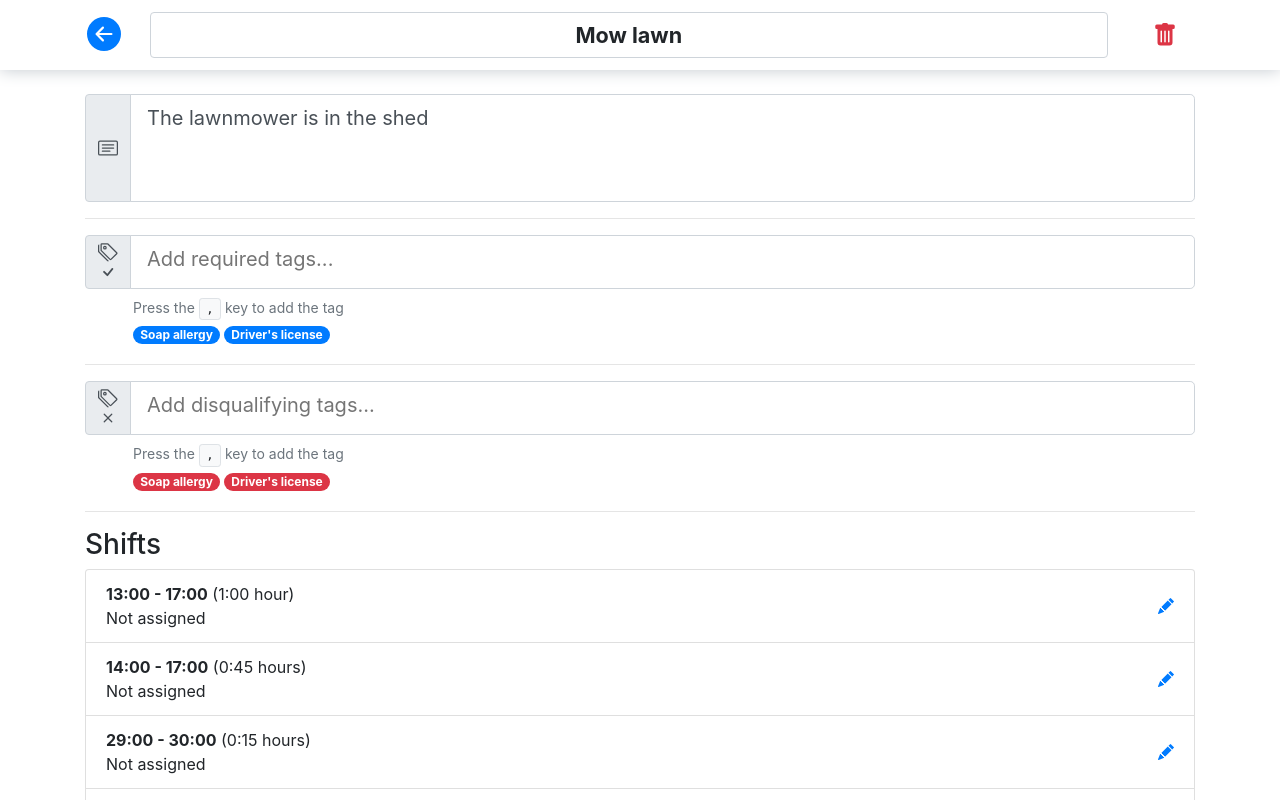
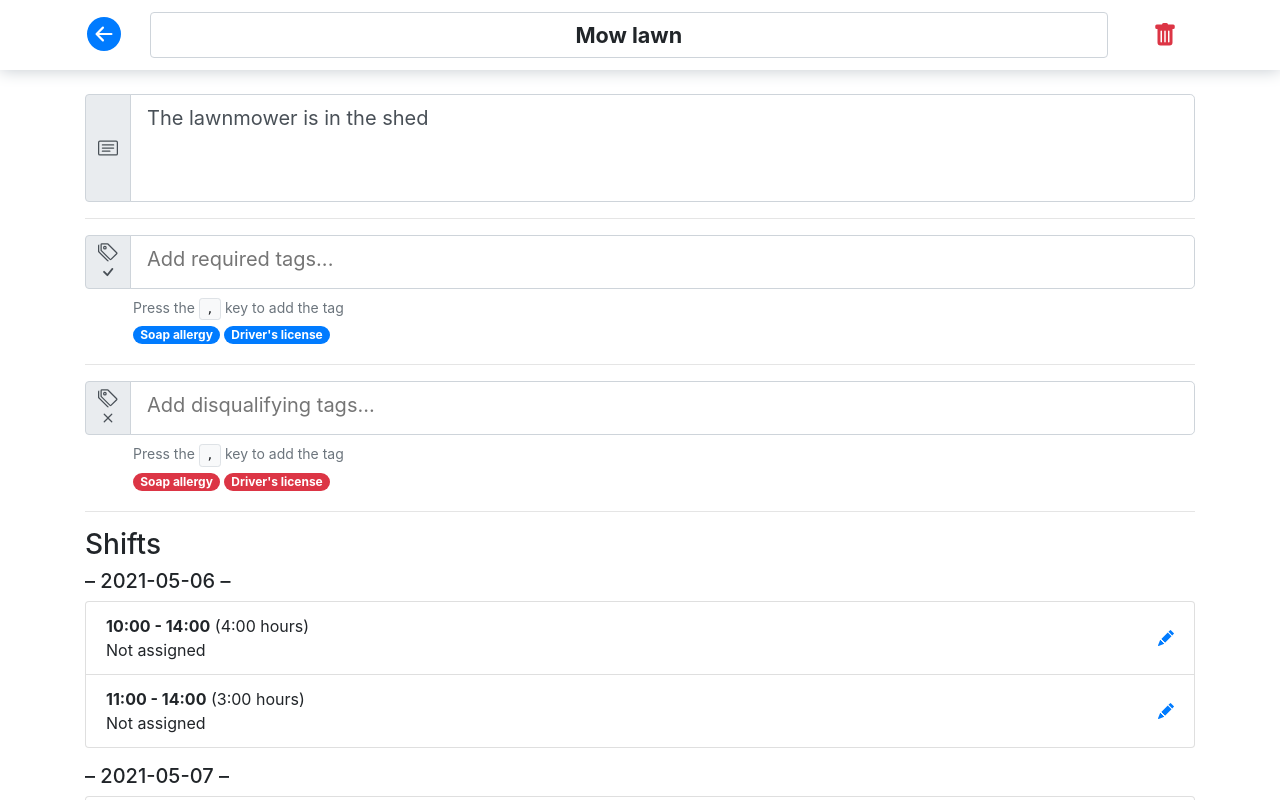
Before and after one commit to Wazzaps/samal_to, a Vue app in the folder samal_to_server/frontend/: page /#/tasks/1 in a window 1280 px wide. Shown: the top 800 px of the page. Built offline with nearby package versions, Linux system fonts and the light colour scheme.

Commit message:
Store time properly and group shifts by date

```diff
--- a/samal_to_server/frontend/src/components/PersonView.vue
+++ b/samal_to_server/frontend/src/components/PersonView.vue
@@ -58,12 +58,17 @@
 
     <em v-if="assignedShifts.length == 0">No shifts assigned</em>
 
+    <div v-for="(shifts, date) in assignedShifts" :key="date">
+      <h5>– {{date}} –</h5>
       <b-list-group class="mb-3 mt-2">
-      <b-list-group-item v-for="(shift, shiftId) in assignedShifts" :key="shiftId" class="pr-1">
+        <b-list-group-item v-for="shift in shifts" :key="shift.shiftId" class="pr-1">
           <div class="d-flex flex-row">
             <div class="d-flex flex-column mr-1 w-100">
               <strong>{{shift.task.name}}</strong>
-            <span>{{formatShiftTime(shift.shift)}}</span>
+              <span>
+                <strong>{{formatShiftTime(shift.shift)}}</strong>
+                {{formatShiftDuration(shift.shift)}}
+              </span>
             </div>
             <b-button class="pad d-flex flex-column justify-content-center py-2 px-3" variant="link" @click="unassignShift(shift.taskId, shift.shiftId)">
               <b-icon-x variant="danger" font-scale="1.5"/>
@@ -71,6 +76,7 @@
           </div>
         </b-list-group-item>
       </b-list-group>
+    </div>
   </div>
 </template>
 
@@ -117,7 +123,25 @@ export default {
             }
           }
         }
-        return shifts;
+        shifts.sort((shiftA, shiftB) => {
+          return shiftA.shift.start > shiftB.shift.start ? 1 : -1;
+        });
+
+        if (shifts.length == 0) {
+          return [];
+        }
+
+        let days = {};
+        let curDate = null;
+        for (const shift of shifts) {
+          const nextDate = new Date(shift.shift.start * 1000).toLocaleString('sv', {timeZoneName: 'short'}).split(" ")[0];
+          if (curDate != nextDate) {
+            days[nextDate] = [];
+          }
+          days[nextDate].push(shift);
+          curDate = nextDate;
+        }
+        return days;
       }
     })
   },
@@ -188,16 +212,16 @@ export default {
     },
 
     formatShiftTime(shift) {
-      const startHr = parseInt(shift.start);
-      const startMin = parseInt((shift.start * 60) % 60);
-      const endHr = parseInt(shift.start + shift.duration);
-      const endMin = parseInt(((shift.start + shift.duration) * 60) % 60);
-      return `${startHr}:${startMin.toString().padStart(2, '0')} - ${endHr}:${endMin.toString().padStart(2, '0')}`;
+      let startTime = new Date(shift.start * 1000).toLocaleString('sv', {timeZoneName: 'short'}).split(" ")[1];
+      startTime = startTime.substr(0, startTime.lastIndexOf(":"));
+      let endTime = new Date((shift.start + shift.duration) * 1000).toLocaleString('sv', {timeZoneName: 'short'}).split(" ")[1];
+      endTime = endTime.substr(0, endTime.lastIndexOf(":"));
+      return `${startTime} - ${endTime}`;
     },
 
     formatShiftDuration(shift) {
-      const durationHr = parseInt(shift.duration / 4);
-      const durationMin = (shift.duration % 4) * 15;
+      const durationHr = parseInt(shift.duration / (60 * 60));
+      const durationMin = (shift.duration % (60 * 60));
       return `(${durationHr}:${durationMin.toString().padStart(2, '0')} hour${shift.duration == 4 ? '' : 's'})`;
     },
   }
--- a/samal_to_server/frontend/src/components/TaskView.vue
+++ b/samal_to_server/frontend/src/components/TaskView.vue
@@ -91,15 +91,17 @@
 
     <em v-if="Object.keys(currentTask.shifts).length == 0">No shifts</em>
 
-    <b-list-group class="mb-3 mt-2">
-      <b-list-group-item @click="openShiftEditModal(shiftId)" v-b-modal.shift-modal v-for="(shift, shiftId) in currentTask.shifts" :key="shiftId" class="pr-1">
+    <div v-for="(shifts, date) in groupedShifts" :key="date">
+      <h5>– {{date}} –</h5>
+      <b-list-group class="mb-3 mt-2">
+      <b-list-group-item @click="openShiftEditModal(shift.shiftId)" v-b-modal.shift-modal v-for="shift in shifts" :key="shift.shiftId" class="pr-1">
         <div class="d-flex flex-row">
           <div class="d-flex flex-column mr-1 w-100">
             <span>
-              <strong>{{formatShiftTime(shift)}}</strong>
-              {{formatShiftDuration(shift)}}
+              <strong>{{formatShiftTime(shift.shift)}}</strong>
+              {{formatShiftDuration(shift.shift)}}
             </span>
-            <span class="description">{{formatShiftAssigned(shift)}}</span>
+            <span class="description">{{formatShiftAssigned(shift.shift)}}</span>
           </div>
           <div class="pad d-flex flex-column justify-content-center py-2 px-3">
             <b-icon-pencil-fill variant="primary"/>
@@ -107,6 +109,8 @@
         </div>
       </b-list-group-item>
     </b-list-group>
+    </div>
+
     <b-button variant="primary" class="float-right mb-3 pr-4 pl-3 py-2"><b-icon-plus/> Add</b-button>
 
     <b-modal id="shift-modal" title="Edit Shift">
@@ -178,6 +182,31 @@ export default {
       },
       currentTask(state) {
         return state.tasks[this.$route.params.id];
+      },
+      groupedShifts(state) {
+        let shifts = [];
+        for (const [shiftId, shift] of Object.entries(this.currentTask.shifts)) {
+          shifts.push({shiftId, shift});
+        }
+        shifts.sort((shiftA, shiftB) => {
+          return shiftA.shift.start > shiftB.shift.start ? 1 : -1;
+        });
+
+        if (shifts.length == 0) {
+          return [];
+        }
+
+        let days = {};
+        let curDate = null;
+        for (const shift of shifts) {
+          const nextDate = new Date(shift.shift.start * 1000).toLocaleString('sv', {timeZoneName: 'short'}).split(" ")[0];
+          if (curDate != nextDate) {
+            days[nextDate] = [];
+          }
+          days[nextDate].push(shift);
+          curDate = nextDate;
+        }
+        return days;
       }
     }),
 
@@ -199,16 +228,16 @@ export default {
     },
 
     formatShiftTime(shift) {
-      const startHr = parseInt(shift.start);
-      const startMin = parseInt((shift.start * 60) % 60);
-      const endHr = parseInt(shift.start + shift.duration);
-      const endMin = parseInt(((shift.start + shift.duration) * 60) % 60);
-      return `${startHr}:${startMin.toString().padStart(2, '0')} - ${endHr}:${endMin.toString().padStart(2, '0')}`;
+      let startTime = new Date(shift.start * 1000).toLocaleString('sv', {timeZoneName: 'short'}).split(" ")[1];
+      startTime = startTime.substr(0, startTime.lastIndexOf(":"));
+      let endTime = new Date((shift.start + shift.duration) * 1000).toLocaleString('sv', {timeZoneName: 'short'}).split(" ")[1];
+      endTime = endTime.substr(0, endTime.lastIndexOf(":"));
+      return `${startTime} - ${endTime}`;
     },
 
     formatShiftDuration(shift) {
-      const durationHr = parseInt(shift.duration / 4);
-      const durationMin = (shift.duration % 4) * 15;
+      const durationHr = parseInt(shift.duration / (60 * 60));
+      const durationMin = (shift.duration % (60 * 60));
       return `(${durationHr}:${durationMin.toString().padStart(2, '0')} hour${shift.duration == 4 ? '' : 's'})`;
     },
 
--- a/samal_to_server/frontend/src/components/TimetableView.vue
+++ b/samal_to_server/frontend/src/components/TimetableView.vue
@@ -39,8 +39,18 @@ export default {
     renderTimetable() {
       const tasks = Object.entries(this.$store.state.tasks);
       let tracks = [];
+      let minTime = Infinity;
+      let maxTime = 0;
+
       tasks.forEach(([taskId, task]) => {
         Object.values(task.shifts).forEach(shift => {
+          if (shift.start < minTime) {
+            minTime = shift.start;
+          }
+          if (shift.start + shift.duration > maxTime) {
+            maxTime = shift.start + shift.duration;
+          }
+
           function trackIsAvailable(track, start, duration) {
             return track.every(([_, trackShift]) => {
               // No overlapping shifts in this track
@@ -62,19 +72,21 @@ export default {
         track.sort(([_1, shiftA], [_2, shiftB]) => {
           return shiftA.start > shiftB.start ? 1 : -1;
         });
-      })
+      });
 
-      this.renderTimetableContents(tracks);
+      if (minTime == Infinity || maxTime == 0) {
+        minTime = maxTime = new Date().getTime() / 1000;
+      }
+
+      this.renderTimetableContents(tracks, minTime * 1000, maxTime * 1000);
     },
-    renderTimetableContents(tracks) {
+    renderTimetableContents(tracks, timeStart, timeEnd) {
       const canvas = document.getElementById('timetable_contents');
       const ctx = canvas.getContext('2d');
 
       const people = this.$store.state.people;
       const tasks = this.$store.state.tasks;
 
-      const timeStart = new Date('2020-12-17T12:00:00').getTime();
-      const timeEnd = new Date('2020-12-18T12:00:00').getTime();
       const timeHours = (timeEnd - timeStart) / 1000 / 60 / 60;
 
       // Various constants
@@ -220,9 +232,9 @@ export default {
       for (let i = 0; i < tracks.length; i++) {
         for (const [taskId, shift] of tracks[i]) {
           const bubbleX = parseInt(timeBarWidth + i * trackWidth + bubblePadding);
-          const bubbleY = parseInt(timebarOffset + timebarTextPadding + (shift.start - 12) * timebarHourHeight);
+          const bubbleY = parseInt(timebarOffset + timebarTextPadding + (shift.start - timeStart / 1000) / (60 * 60) * timebarHourHeight);
           const bubbleW = parseInt(trackWidth - 2 * bubblePadding);
-          const bubbleH = parseInt(shift.duration * timebarHourHeight);
+          const bubbleH = parseInt(shift.duration / (60 * 60) * timebarHourHeight);
 
           // Bubble base
           ctx.fillStyle = shift.assigned ? bubbleColors[people[shift.assigned].ident_color] : '#777';
@@ -286,6 +298,26 @@ export default {
       }
     },
     createSolveRequest() {
+      // Calculate task time range
+      let minTime = Infinity;
+      let maxTime = 0;
+
+      Object.entries(this.$store.state.tasks).forEach(([_taskId, task]) => {
+        Object.values(task.shifts).forEach(shift => {
+          if (shift.start < minTime) {
+            minTime = shift.start;
+          }
+          if (shift.start + shift.duration > maxTime) {
+            maxTime = shift.start + shift.duration;
+          }
+        });
+      });
+
+      if (minTime == Infinity || maxTime == 0) {
+        minTime = maxTime = new Date().getTime() / 1000;
+      }
+
+      // Create request
       let req = {
         people: [],
         shifts: [],
@@ -305,8 +337,8 @@ export default {
       Object.values(this.$store.state.tasks).forEach(task => {
         Object.values(task.shifts).forEach(shift => {
           req.shifts.push({
-            time: parseInt(shift.start * 60),
-            duration: parseInt(shift.duration * 60),
+            time: parseInt((shift.start - minTime) / 60),
+            duration: parseInt(shift.duration / 60),
             cost: 100,
             task
           });
--- a/samal_to_server/frontend/src/store.js
+++ b/samal_to_server/frontend/src/store.js
@@ -1,5 +1,7 @@
 import Vuex from 'vuex'
 
+const baseTime = 1620248400; // Posix time for: Thu May 06 2021 00:00:00 GMT+0300 (Israel Daylight Time)
+const timeMult = 60 * 60; // Hours -> Seconds
 
 const store = new Vuex.Store({
   state: {
@@ -128,10 +130,10 @@ const store = new Vuex.Store({
         mustHaveTags: [],
         mustNotHaveTags: ["0"],
         shifts: {
-          0: { start: 12, duration: 4, assigned: null },
-          1: { start: 16, duration: 3, assigned: null },
-          2: { start: 24, duration: 2, assigned: null },
-          3: { start: 24+2, duration: 2, assigned: null },
+          0: { start: baseTime + timeMult * (12), duration: timeMult * (4), assigned: "0" },
+          1: { start: baseTime + timeMult * (16), duration: timeMult * (3), assigned: "0" },
+          2: { start: baseTime + timeMult * (24), duration: timeMult * (2), assigned: "0" },
+          3: { start: baseTime + timeMult * (24+2), duration: timeMult * (2), assigned: "0" },
         },
       },
       1: {
@@ -140,10 +142,10 @@ const store = new Vuex.Store({
         mustHaveTags: [],
         mustNotHaveTags: [],
         shifts: {
-          0: { start: 13, duration: 4, assigned: null },
-          1: { start: 14, duration: 3, assigned: null },
-          2: { start: 24+5, duration: 1, assigned: null },
-          3: { start: 24+6, duration: 4, assigned: null },
+          0: { start: baseTime + timeMult * (13), duration: timeMult * (4), assigned: null },
+          1: { start: baseTime + timeMult * (14), duration: timeMult * (3), assigned: null },
+          2: { start: baseTime + timeMult * (24+5), duration: timeMult * (1), assigned: null },
+          3: { start: baseTime + timeMult * (24+6), duration: timeMult * (4), assigned: null },
         },
       },
       2: {
@@ -152,12 +154,12 @@ const store = new Vuex.Store({
         mustHaveTags: [],
         mustNotHaveTags: [],
         shifts: {
-          0: { start: 16, duration: 3.5, assigned: null },
-          1: { start: 16, duration: 3.5, assigned: null },
-          2: { start: 14.5, duration: 5, assigned: null },
-          3: { start: 24+6.25, duration: 5, assigned: null },
-          4: { start: 24+7, duration: 4.75, assigned: null },
-          5: { start: 24+7, duration: 4.75, assigned: null },
+          0: { start: baseTime + timeMult * (16), duration: timeMult * (3.5), assigned: null },
+          1: { start: baseTime + timeMult * (16), duration: timeMult * (3.5), assigned: null },
+          2: { start: baseTime + timeMult * (14.5), duration: timeMult * (5), assigned: null },
+          3: { start: baseTime + timeMult * (24+6.25), duration: timeMult * (5), assigned: null },
+          4: { start: baseTime + timeMult * (24+7), duration: timeMult * (4.75), assigned: null },
+          5: { start: baseTime + timeMult * (24+7), duration: timeMult * (4.75), assigned: null },
         },
       },
       3: {
@@ -166,7 +168,7 @@ const store = new Vuex.Store({
         mustHaveTags: [],
         mustNotHaveTags: [],
         shifts: {
-          0: { start: 23, duration: 2, assigned: null },
+          0: { start: baseTime + timeMult * (23), duration: timeMult * (2), assigned: null },
         },
       },
       4: {
@@ -175,9 +177,9 @@ const store = new Vuex.Store({
         mustHaveTags: ["1"],
         mustNotHaveTags: [],
         shifts: {
-          0: { start: 17, duration: 2, assigned: null },
-          1: { start: 24+6, duration: 2, assigned: null },
-          2: { start: 24+10, duration: 2, assigned: null },
+          0: { start: baseTime + timeMult * (17), duration: timeMult * (2), assigned: null },
+          1: { start: baseTime + timeMult * (24+6), duration: timeMult * (2), assigned: null },
+          2: { start: baseTime + timeMult * (24+10), duration: timeMult * (2), assigned: null },
         },
       },
       5: {
@@ -186,8 +188,8 @@ const store = new Vuex.Store({
         mustHaveTags: ["1"],
         mustNotHaveTags: ["0"],
         shifts: {
-          0: { start: 24+8.5, duration: 1.5, assigned: null },
-          1: { start: 24+10, duration: 1.5, assigned: null },
+          0: { start: baseTime + timeMult * (24+8.5), duration: timeMult * (1.5), assigned: null },
+          1: { start: baseTime + timeMult * (24+10), duration: timeMult * (1.5), assigned: null },
         },
       },
     },
```
Lines whose indentation alone changed are shown as unchanged.
